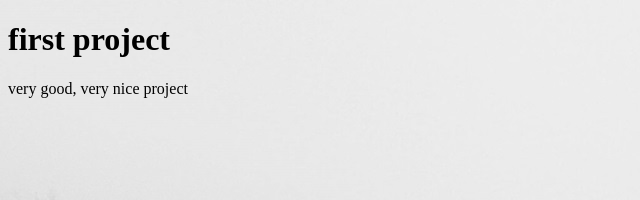
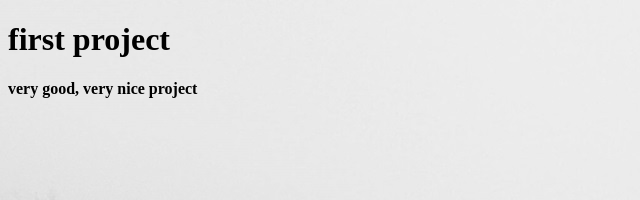
Before and after one commit to MksEts/my-first-project, a plain HTML site: page my-first-project/index.html in a window 1280 px wide. Shown: the top 200 px of the page, 0-640 px from the left. Drawn offline with Linux system fonts and the light colour scheme.

Commit message:
Add document title and styled paragraph elements

```diff
--- a/my-first-project/assets/css/styles.css
+++ b/my-first-project/assets/css/styles.css
@@ -6,3 +6,7 @@ body{
 h2{
     color: orange;
 }
+
+p{
+    font-weight: bold;
+}
--- a/my-first-project/index.html
+++ b/my-first-project/index.html
@@ -3,7 +3,7 @@
 <head>
     <meta charset="UTF-8">
     <meta name="viewport" content="width=device-width, initial-scale=1.0">
-    <title>Document</title>
+    <title>My first project</title>
     <link rel="stylesheet" href="assets/css/styles.css">
 </head>
 <body>
```
